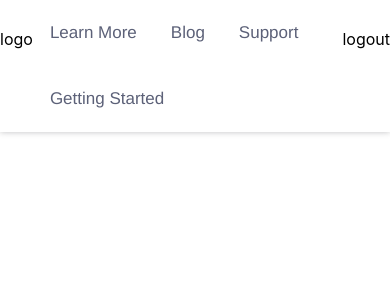
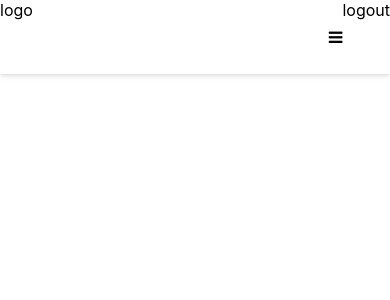
Before and after one commit to gurucoolasia/gurucool-app, a React (Create React App) app: page / in a window 390 px wide. Shown: the top 300 px of the page. Built offline with nearby package versions, Linux system fonts and the light colour scheme.

Commit message:
commit for logo and button

```diff
--- a/public/index.html
+++ b/public/index.html
@@ -24,6 +24,7 @@
       work correctly both with client-side routing and a non-root public URL.
       Learn how to configure a non-root public URL by running `npm run build`.
     -->
+    <link rel="stylesheet" href="https://cdnjs.cloudflare.com/ajax/libs/font-awesome/4.7.0/css/font-awesome.min.css">
     <title>React App</title>
   </head>
   <body>
--- a/src/components/Navbar.js
+++ b/src/components/Navbar.js
@@ -1,13 +1,18 @@
 import React from 'react'
-import ReactDOM from 'react-dom';
 import './navbar.css'
+
+
+
 function Navbar() {
+
+
     return (
         <>
            <div className = 'main'>
                <div className = 'logo-space'>
                    logo
                </div>
+
                <div className = 'nav-list'>
                    <ul className = "nav-item-list">
                        <li><a href="#">Learn More</a></li>
@@ -16,6 +21,9 @@ function Navbar() {
                        <li><a href="#">Getting Started</a></li>
                    </ul>
                </div>
+               <div className = "toggle-collapse">
+                   <span><i class="fa fa-bars"></i></span>
+                </div>
                <div className = 'logout-space'>
                     logout
                </div>
--- a/src/components/navbar.css
+++ b/src/components/navbar.css
@@ -11,6 +11,7 @@
     position: relative;
     justify-content: center;
     box-shadow: 0 0px 6px 0 rgb(32 33 36 / 28%);
+
 }
 
 .logo-space{
@@ -22,8 +23,9 @@
 .nav-list {
     align-items: center;
     margin: 0px;
-    position: relative;
+    height: 74px;
     width: 1993px;
+    overflow-y: hidden;
 }
 
 .logout-space{
@@ -52,10 +54,53 @@ li, a {
 
 .nav-item-list li {
     display: inline-block;
-    padding: 27px 21px;
-    margin: -4px;
+    padding: 30px 21px;
+    margin: 0px;
 }
 
 .nav-item-list li:hover{
     background-color: #f4f4f7;
 }
+
+.toggle-collapse{
+    cursor: pointer;
+    visibility: hidden;
+}
+
+
+
+@media only screen and (max-width: 800px){
+    .nav-item-list{
+        display: flex;
+        list-style: none;
+        flex-direction: column;
+    }
+    .nav-list.collapse{
+        height: 368px;
+    }
+
+    .nav-item-list {
+        display: flex;
+        list-style: none;
+        flex-direction: column;
+        margin: 48px 0px 0px 0px;
+    }
+
+.logo-space {
+    align-items: center;
+    width: 140px;
+    height: 74px;
+    margin-bottom: auto;
+}
+
+.logout-space {
+    align-items: center;
+    width: 140px;
+    height: 74px;
+    margin-bottom: auto;
+}
+
+.toggle-collapse{
+    visibility: visible;
+}
+}
```
